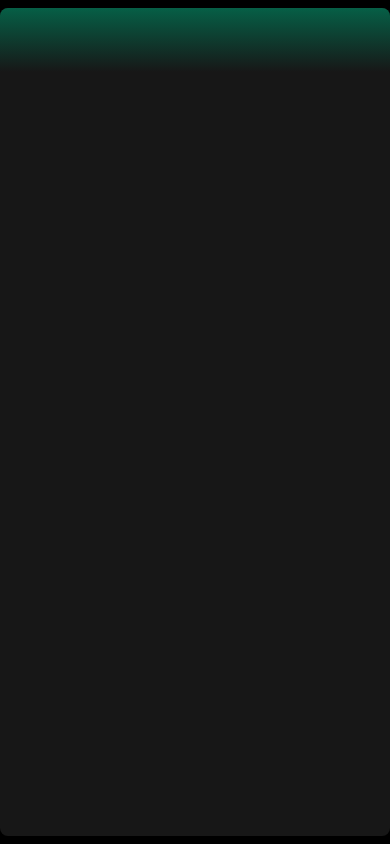
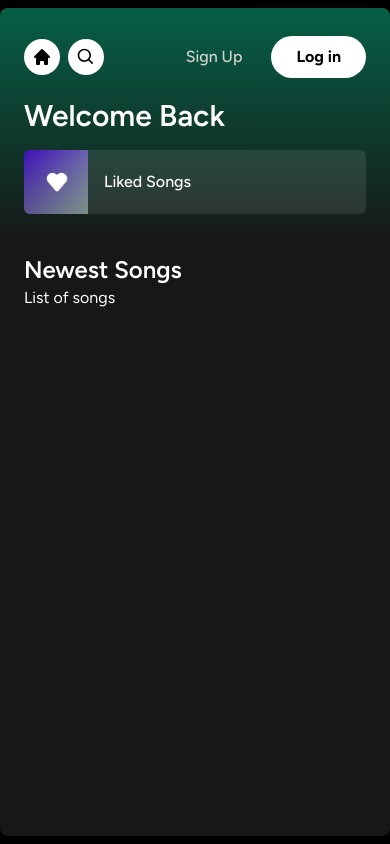
Before and after one commit to egidiosalinaro/scherzo-music-platform, a Next.js app: page / in a window 390 px wide. Built offline with nearby package versions, Linux system fonts and the light colour scheme.

Commit message:
layout improvements

```diff
--- a/app/(site)/page.tsx
+++ b/app/(site)/page.tsx
@@ -1,9 +1,27 @@
 import Header from '@/components/Header';
+import ListItem from '@/components/ListItem';
 
 export default function Home() {
   return (
     <div className="bg-neutral-900 rounded-lg h-full w-full overflow-hidden overflow-y-auto">
-      <Header>Header</Header>
+      <Header>
+        <div className="mb-2">
+          <h1 className="text-white text-3xl font-semibold">Welcome Back</h1>
+          <div className="grid grid-cols-1 sm:grid-cols-2 xl:grid-cols-3 2xl:grid-cols-4 gap-3 mt-4">
+            <ListItem
+              image="/images/liked.png"
+              name="Liked Songs"
+              href="liked"
+            />
+          </div>
+        </div>
+      </Header>
+      <div className="mt-2 mb-7 px-6">
+        <div className="flex justify-between items-center">
+          <h1 className="text-white text-2xl font-semibold">Newest Songs</h1>
+        </div>
+        <div>List of songs</div>
+      </div>
     </div>
   );
 }
--- /dev/null
+++ b/components/Button.tsx
@@ -0,0 +1,27 @@
+import { forwardRef } from 'react';
+import { twMerge } from 'tailwind-merge';
+
+interface ButtonProps extends React.ButtonHTMLAttributes<HTMLButtonElement> {}
+
+const Button = forwardRef<HTMLButtonElement, ButtonProps>(
+  ({ className, children, disabled, type = 'button', ...props }, ref) => {
+    return (
+      <button
+        type={type}
+        className={twMerge(
+          'w-full rounded-full bg-green-500 border border-transparent px-3 py-3 disabled:cursor-not-allowed disabled:opacity-50 text-black font-bold hover:opacity-75 transition',
+          className
+        )}
+        disabled={disabled}
+        ref={ref}
+        {...props}
+      >
+        {children}
+      </button>
+    );
+  }
+);
+
+Button.displayName = 'Button';
+
+export default Button;
--- a/components/Header.tsx
+++ b/components/Header.tsx
@@ -3,6 +3,10 @@
 import { useRouter } from 'next/navigation';
 import { twMerge } from 'tailwind-merge';
 import { RxCaretLeft, RxCaretRight } from 'react-icons/rx';
+import { HiHome } from 'react-icons/hi';
+import { BiSearch } from 'react-icons/bi';
+
+import Button from './Button';
 
 interface HeaderProps {
   children: React.ReactNode;
@@ -38,7 +42,33 @@
             <RxCaretRight className="text-white" size={35} />
           </button>
         </div>
+        <div className="flex md:hidden gap-x-2 items-center">
+          <button className="rounded-full p-2 bg-white flex items-center justify-center hover:opacity-75 transition">
+            <HiHome className="text-black" size={20} />
+          </button>
+          <button className="rounded-full p-2 bg-white flex items-center justify-center hover:opacity-75 transition">
+            <BiSearch className="text-black" size={20} />
+          </button>
+        </div>
+        <div className="flex justify-between items-center gap-x-4">
+          <>
+            <div>
+              <Button
+                onClick={() => {}}
+                className="bg-transparent text-neutral-300 font-medium"
+              >
+                Sign Up
+              </Button>
+            </div>
+            <div>
+              <Button onClick={() => {}} className="bg-white px-6 py-2">
+                Log in
+              </Button>
+            </div>
+          </>
+        </div>
       </div>
+      {children}
     </div>
   );
 };
--- /dev/null
+++ b/components/ListItem.tsx
@@ -0,0 +1,65 @@
+'use client';
+
+import Image from 'next/image';
+import { useRouter } from 'next/navigation';
+import { FaPlay } from 'react-icons/fa';
+
+interface ListItemProps {
+  image: string;
+  name: string;
+  href: string;
+}
+
+const ListItem: React.FC<ListItemProps> = ({ image, name, href }) => {
+  const router = useRouter();
+
+  const onClick = () => {
+    // will add autentication before push
+    router.push(href);
+  };
+
+  return (
+    <button
+      onClick={onClick}
+      className="
+        relative
+        group
+        flex
+        items-center
+        rounded-md
+        overflow-hidden
+        gap-x-4
+        bg-neutral-100/10
+        hover:bg-neutral-100/20
+        transition
+        pr-4
+  "
+    >
+      <div className="relative min-h-[64px] min-w-[64px]">
+        <Image className="object-cover" fill src={image} alt="Image" />
+      </div>
+      <p className="font-medium truncate py-5">{name}</p>
+      <div
+        className="
+          absolute
+          transition
+          opacity-0
+          rounded-full
+          flex
+          items-center
+          justify-center
+          bg-green-500
+          p-4
+          drop-shadow-md
+          right-5
+          group-hover:opacity-100
+          hover:scale-110
+        "
+      >
+        <FaPlay className="text-black" />
+      </div>
+    </button>
+  );
+};
+
+export default ListItem;
```
Also changed, not shown: public/images/liked.png (added).
